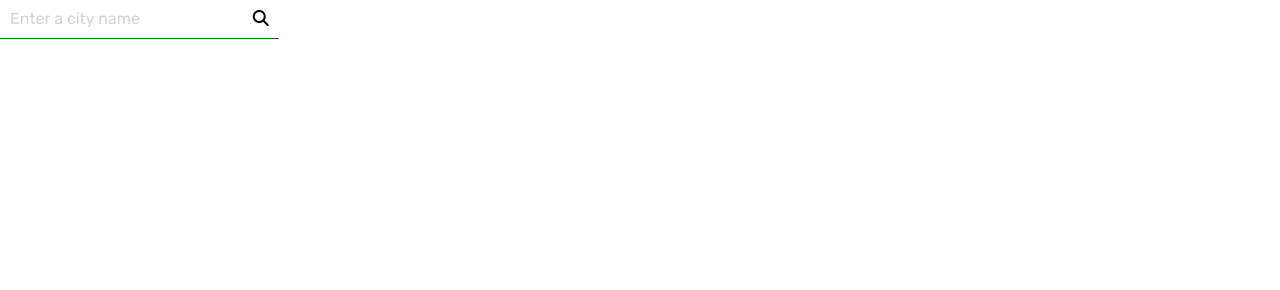
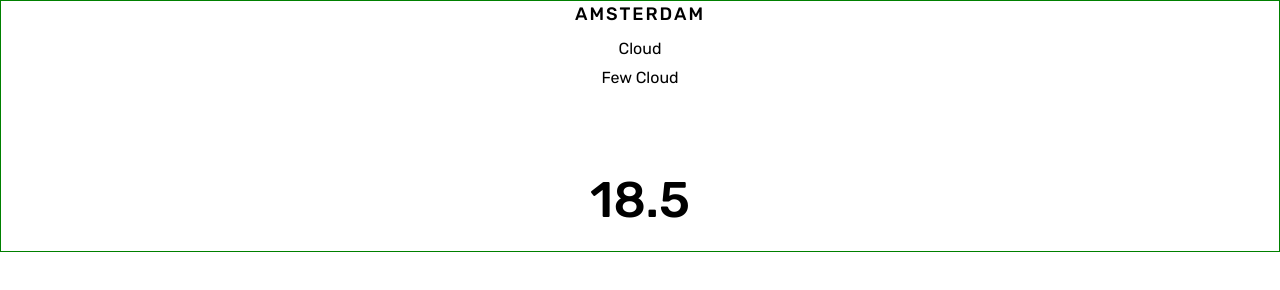
Before and after one commit to Redot2468/weather-app, a plain HTML site: page index.html in a window 1280 px wide. Drawn offline with Linux system fonts and the light colour scheme.

Commit message:
built the main body of the app

```diff
--- a/css/style.css
+++ b/css/style.css
@@ -20,12 +20,14 @@ html {
 body {
   font-family: "Rubik", sans-serif;
   line-height: 1.5;
-  font-weight: 500;
+  font-weight: 400;
   font-size: 1.6rem;
 }
 
 h1 {
-  font-size: 4rem;
+  font-size: 5rem;
+  margin: 1.3rem;
+  font-weight: 400;
 }
 
 /* form */
@@ -54,3 +56,32 @@ h1 {
   padding: 1rem;
   cursor: pointer;
 }
+
+/* main container */
+.main__container {
+  border: 1px solid green;
+  text-align: center;
+}
+
+.location {
+  letter-spacing: 2px;
+  font-weight: 500;
+  font-size: 1.8rem;
+  text-transform: uppercase;
+}
+.cloud {
+  margin-top: 0.9rem;
+}
+
+.cloud__info {
+  margin-top: 0.5rem;
+}
+
+.cloud__img {
+  height: 40px;
+  margin-top: 2rem;
+}
+
+.temperature {
+  font-weight: 500;
+}
--- a/index.html
+++ b/index.html
@@ -24,21 +24,12 @@
     <link rel="stylesheet" href="./css/style.css" />
   </head>
   <body>
-    <form action="" method="post" class="form__container">
-      <div class="search__container">
-        <input
-          type="text"
-          name="search__location"
-          id="search__location"
-          class="search__location"
-          placeholder="Enter a city name"
-          required
-        />
-
-        <button class="submit__btn" type="submit">
-          <i class="fa-solid fa-magnifying-glass"></i>
-        </button>
-      </div>
-    </form>
+    <main class="main__container">
+      <p class="location">Amsterdam</p>
+      <p class="cloud">Cloud</p>
+      <p class="cloud__info">Few Cloud</p>
+      <section class="cloud__img"></section>
+      <h1 class="temperature">18.5</h1>
+    </main>
   </body>
 </html>
```
Also changed, not shown: components/main.html (added, +7 -0 lines).
